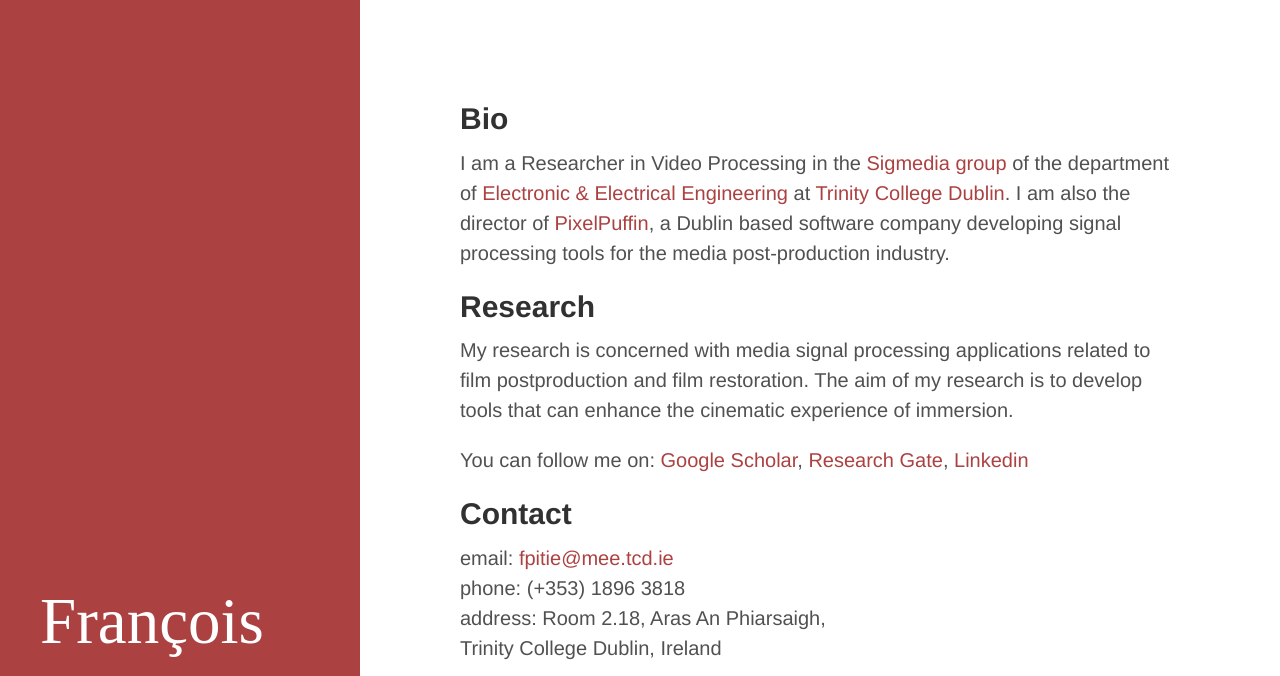
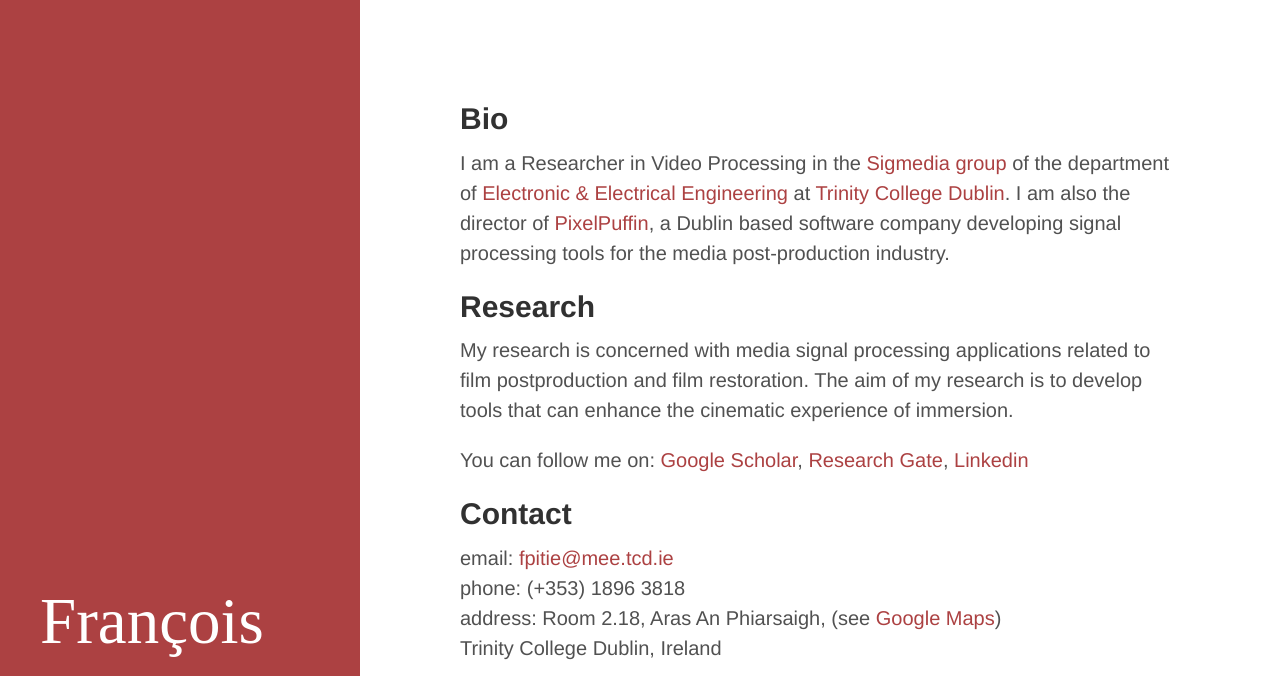
Before and after one commit to frcs/frcs.github.io, a Jekyll site: the page built from index.html, in a window 1280 px wide and 1301 px high. Shown: the top 676 px of the window. Built offline with Jekyll 4.4.1, drawn with Linux system fonts in a browser that asks for light colours; nearby versions of some CDN libraries; some of the changed text lies outside the part shown.

```diff
--- a/index.html
+++ b/index.html
@@ -28,9 +28,17 @@ You can follow me on:
 <p>
     email: <a href="mailto:fpitie@mee.tcd.ie"> fpitie@mee.tcd.ie</a>  <br>
     phone: (+353) 1896 3818  <br>
-    address: Room 2.18, Aras An Phiarsaigh, <br>
+    address: Room 2.18, Aras An Phiarsaigh,   (see <a href="https://goo.gl/maps/1kNRXmBv4cH2"> Google Maps</a>) <br>
     Trinity College Dublin, Ireland  <br>
 </p>
 
+<hr>
 
-<iframe src="https://www.google.com/maps/embed?pb=!1m0!3m2!1sen!2sie!4v1452458150828!6m8!1m7!1smIGycIjEle8u7wdJ0K-fxQ!2m2!1d53.34475430381131!2d-6.254721555022314!3f316.80447497919056!4f1.837253923213055!5f0.7820865974627469" width="600" height="450" frameborder="0" style="border:0" allowfullscreen></iframe>
+<h2>Blog Entries</h2>
+
+<ul>
+{% for post in site.posts %}
+    <li><a href="{{ post.url }}">{{ post.title }}</a>  - {{ post.date | date: "%B %e, %Y" }}
+    </li>
+{% endfor %}
+</ul>
```
